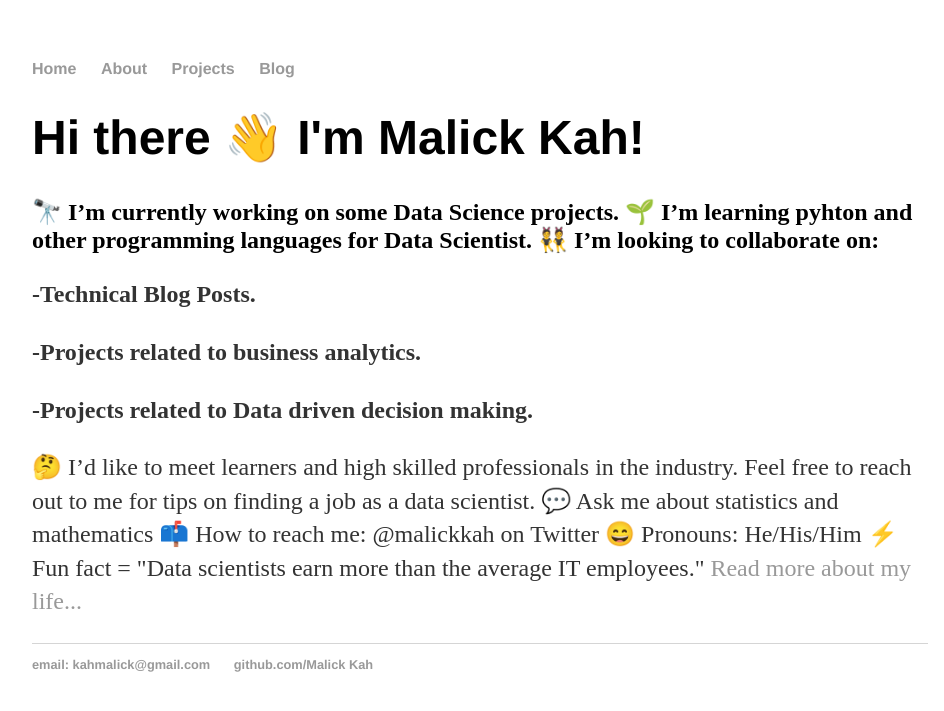
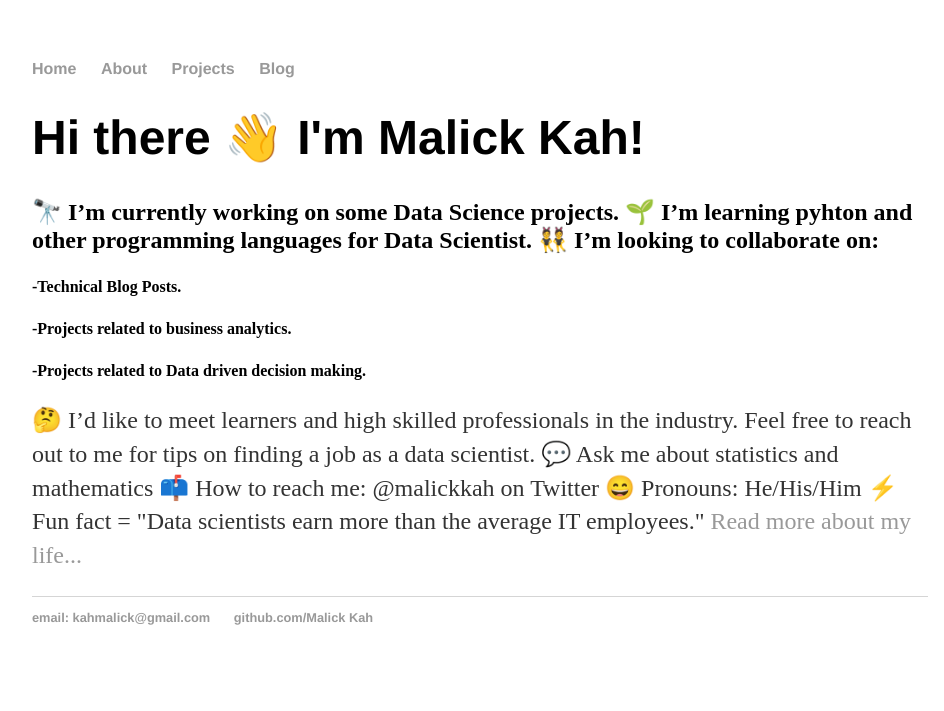
Before and after one commit to The-Gambian/The-Gambian.github.io, a Jekyll site: the page built from index.html, in a window 1280 px wide. Shown: the top 711 px of the page, without its empty margins (160-1104 px from the left). Built offline with Jekyll 4.4.1, drawn with Linux system fonts in a browser that asks for light colours.

```diff
--- a/index.html
+++ b/index.html
@@ -5,10 +5,9 @@ title: Malick Kah, Data Science Student
 <div class="blurb">
 	<h1>Hi there 👋 I'm Malick Kah!</h1>
 	<h2>🔭 I’m currently working on some Data Science projects. 🌱 I’m learning pyhton and other programming languages for Data Scientist. 👯 I’m looking to collaborate on:</h2>
-
-		<h4><p>-Technical Blog Posts.</p>
-		<p>-Projects related to business analytics.</p>
-		<p>-Projects related to Data driven decision making.</p></h4>
+	<p><h4>-Technical Blog Posts.</h4></p>
+	<p><h4>-Projects related to business analytics.</h4></p>
+	<p><h4>-Projects related to Data driven decision making.</h4></p>
 
 <p>🤔 I’d like to meet learners and high skilled professionals in the industry. Feel free to reach out to me for tips on finding a job as a data scientist.
 💬 Ask me about statistics and mathematics
```
